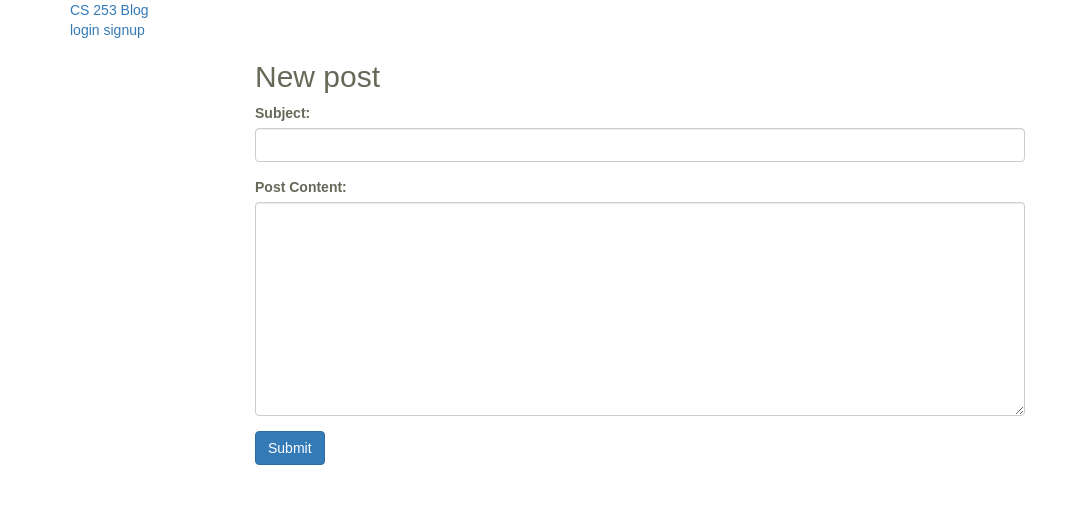
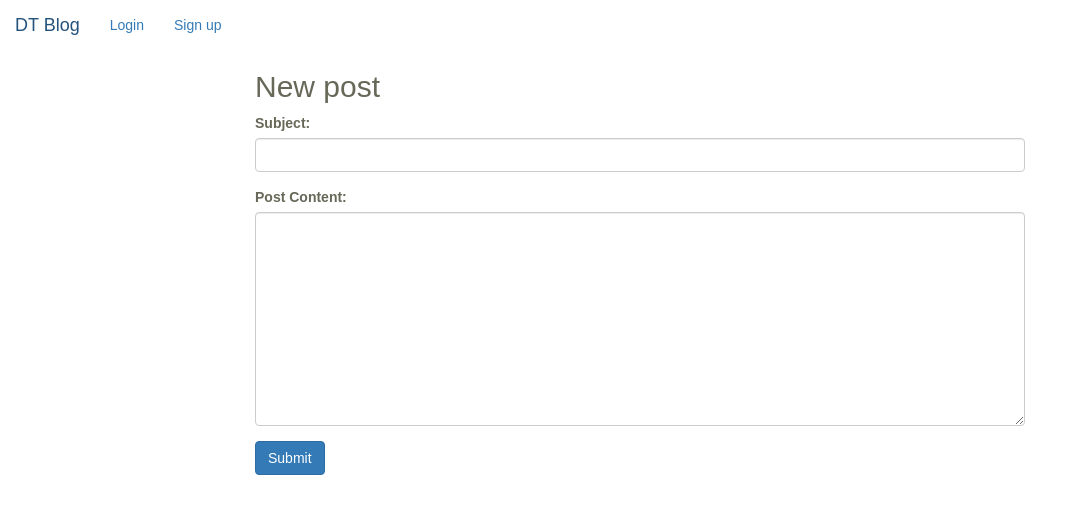
Before and after one commit to dtran39/multi_user_blog, a Python web app: template pages/templates/newpost.html in a window 1280 px wide. Shown: the top 514 px of the page, without its empty margins (0-1072 px from the left). Run offline with Jinja, Linux system fonts and the light colour scheme; the template is opened without the code that fills it, so the values that code supplies are empty; some web fonts are replaced.

Commit message:
Adding navbar

```diff
--- a/pages/templates/base.html
+++ b/pages/templates/base.html
@@ -26,24 +26,31 @@
 
 <body>
   <div class="container">
-  <a href="/" class="main-title">
-    CS 253 Blog
-  </a>
-
-  <div class="login-area">
+    <nav class="navbar navbar-fixed-top">
+       <a class="navbar-brand" href="/"> DT Blog</a>
+       <ul class="nav navbar-nav">
        {% if user %}
-      {{user.name}} (<a class="login-link" href="/logout">logout</a>)
+         <li class="nav-item">
+           <a class="nav-link" href="/">{{user.name}}</a>
+         </li>
+         <li class="nav-item">
+           <a class="nav-link" href="/logout">Logout</a>
+         </li>
       {% else %}
-      <a class="login-link" href="/login">login</a>
-      <a class="login-link" href="/signup">signup</a>
+         <li class="nav-item">
+           <a class="nav-link" href="/login">Login</a>
+         </li>
+         <li class="nav-item pull-right">
+           <a class="nav-link" href="/signup">Sign up</a>
+         </li>
       {% endif %}
-  </div>
-
-  <div id="content">
+       </ul>
+    </nav>
+     <div>
          {% block content %}
          {% endblock %}
     </div>
   </div>
+
 </body>
-
 </html>
--- a/static/css/style.css
+++ b/static/css/style.css
@@ -1,6 +1,8 @@
 body {
 	font-family: 'Source Sans Pro', sans-serif;
 	color: #676858;
+	padding-top: 5rem;
+
 }
 
 hr {
```
Lines whose indentation alone changed are shown as unchanged.
